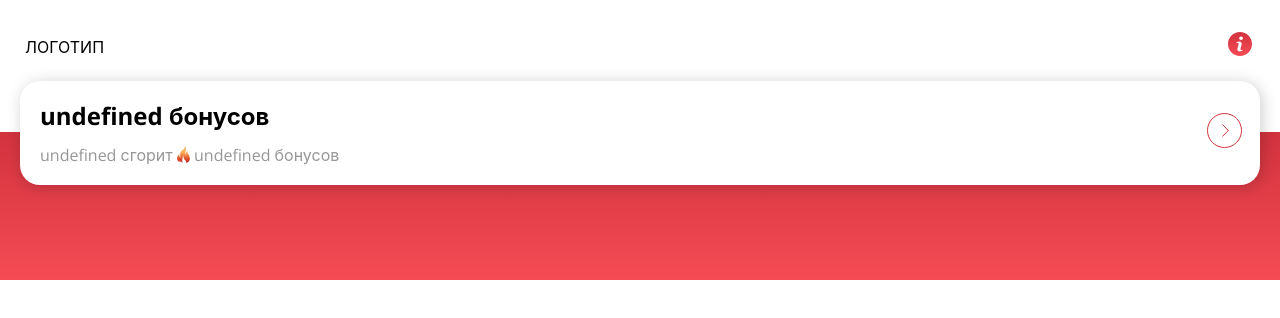
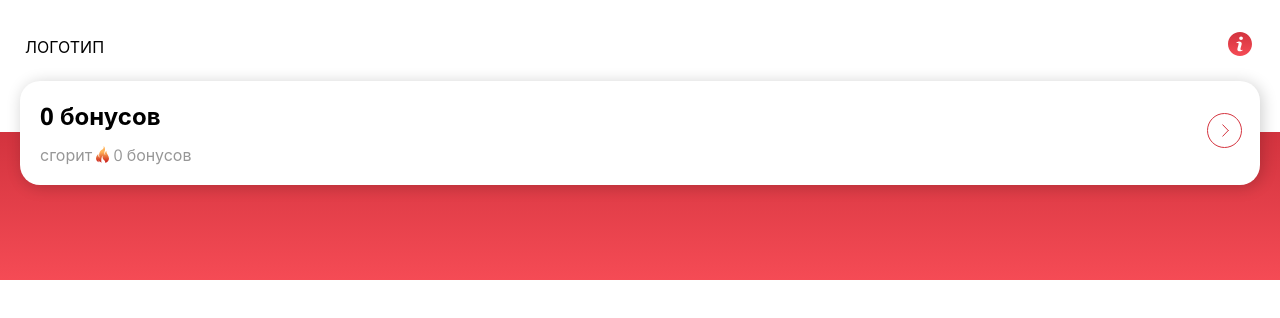
Before and after one commit to wbogatyrewa/iprobonus, a React (Create React App) app: page / in a window 1280 px wide. Shown: the top 318 px of the page. Built offline with nearby package versions, Linux system fonts and the light colour scheme; no server answers.

Commit message:
get data from server

```diff
--- a/src/App.tsx
+++ b/src/App.tsx
@@ -3,15 +3,54 @@ import Header from "./components/Header/Header";
 import { Container } from "./components/Container/Container";
 import Bonus from "./components/Bonus/Bonus";
 import { BonusContainer } from "./App.style";
+import { getAccessToken } from "./api/getAccessToken";
+import { getGeneralInfo } from "./api/getGeneralInfo";
+import { parseDate } from "./scripts/parseDate";
+import { useSelector, useDispatch } from "react-redux";
+import { RootState } from "./app/store";
+import { setUserBonus } from "./features/userBonusSlice";
+import { setAccessToken } from "./features/accessTokenSlice";
 
 function App() {
+  const accessToken = useSelector(
+    (state: RootState) => state.accessToken.value
+  );
+  const userBonus = useSelector((state: RootState) => state.userBonus);
+  const dispatch = useDispatch();
+
+  React.useEffect(() => {
+    if (!accessToken) {
+      getAccessToken().then((response) => {
+        dispatch(setAccessToken(response.accessToken));
+      });
+    }
+  }, []);
+
+  React.useEffect(() => {
+    if (accessToken) {
+      getGeneralInfo(accessToken).then((data) => {
+        dispatch(
+          setUserBonus({
+            currentQuantity: data.data.currentQuantity,
+            forBurningQuantity: data.data.forBurningQuantity,
+            dateBurning: parseDate(data.data.dateBurning),
+          })
+        );
+      });
+    }
+  }, [accessToken]);
+
   return (
     <>
       <Container>
         <Header />
       </Container>
       <BonusContainer>
-        <Bonus total={300} burnDate="29.03" burnAmount={250} />
+        <Bonus
+          currentQuantity={userBonus.currentQuantity}
+          dateBurning={userBonus.dateBurning}
+          forBurningQuantity={userBonus.forBurningQuantity}
+        />
       </BonusContainer>
     </>
   );
```
